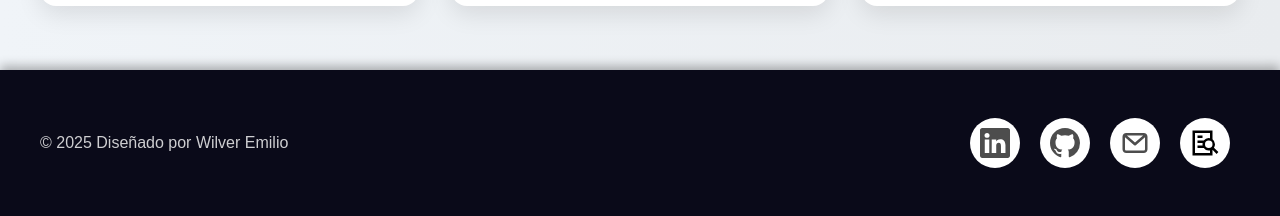
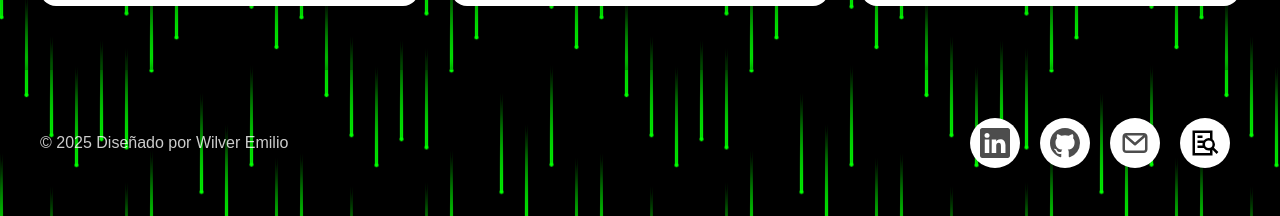
Before and after one commit to WilverEmilio/portafolio, a React (Vite) app: page /projects in a window 1280 px wide. Shown: the part 678-894 px from the top of the page. Built offline with nearby package versions, Linux system fonts and the light colour scheme.

Commit message:
Agregando el fondo

```diff
--- a/src/App.css
+++ b/src/App.css
@@ -40,3 +40,169 @@
 .read-the-docs {
   color: #888;
 } */
+
+/* From Uiverse.io by SelfMadeSystem */
+/*
+More comprehensive version at shenanigans.shoghisimon.ca/collection/css-rain-bg/
+ */
+
+ .container {
+  width: 100%;
+  height: 100%;
+  background: #000;
+  background-image: radial-gradient(4px 100px at 0px 235px, #0f0, #0000),
+    radial-gradient(4px 100px at 300px 235px, #0f0, #0000),
+    radial-gradient(1.5px 1.5px at 150px 117.5px, #0f0 100%, #0000 150%),
+    radial-gradient(4px 100px at 0px 252px, #0f0, #0000),
+    radial-gradient(4px 100px at 300px 252px, #0f0, #0000),
+    radial-gradient(1.5px 1.5px at 150px 126px, #0f0 100%, #0000 150%),
+    radial-gradient(4px 100px at 0px 150px, #0f0, #0000),
+    radial-gradient(4px 100px at 300px 150px, #0f0, #0000),
+    radial-gradient(1.5px 1.5px at 150px 75px, #0f0 100%, #0000 150%),
+    radial-gradient(4px 100px at 0px 253px, #0f0, #0000),
+    radial-gradient(4px 100px at 300px 253px, #0f0, #0000),
+    radial-gradient(1.5px 1.5px at 150px 126.5px, #0f0 100%, #0000 150%),
+    radial-gradient(4px 100px at 0px 204px, #0f0, #0000),
+    radial-gradient(4px 100px at 300px 204px, #0f0, #0000),
+    radial-gradient(1.5px 1.5px at 150px 102px, #0f0 100%, #0000 150%),
+    radial-gradient(4px 100px at 0px 134px, #0f0, #0000),
+    radial-gradient(4px 100px at 300px 134px, #0f0, #0000),
+    radial-gradient(1.5px 1.5px at 150px 67px, #0f0 100%, #0000 150%),
+    radial-gradient(4px 100px at 0px 179px, #0f0, #0000),
+    radial-gradient(4px 100px at 300px 179px, #0f0, #0000),
+    radial-gradient(1.5px 1.5px at 150px 89.5px, #0f0 100%, #0000 150%),
+    radial-gradient(4px 100px at 0px 299px, #0f0, #0000),
+    radial-gradient(4px 100px at 300px 299px, #0f0, #0000),
+    radial-gradient(1.5px 1.5px at 150px 149.5px, #0f0 100%, #0000 150%),
+    radial-gradient(4px 100px at 0px 215px, #0f0, #0000),
+    radial-gradient(4px 100px at 300px 215px, #0f0, #0000),
+    radial-gradient(1.5px 1.5px at 150px 107.5px, #0f0 100%, #0000 150%),
+    radial-gradient(4px 100px at 0px 281px, #0f0, #0000),
+    radial-gradient(4px 100px at 300px 281px, #0f0, #0000),
+    radial-gradient(1.5px 1.5px at 150px 140.5px, #0f0 100%, #0000 150%),
+    radial-gradient(4px 100px at 0px 158px, #0f0, #0000),
+    radial-gradient(4px 100px at 300px 158px, #0f0, #0000),
+    radial-gradient(1.5px 1.5px at 150px 79px, #0f0 100%, #0000 150%),
+    radial-gradient(4px 100px at 0px 210px, #0f0, #0000),
+    radial-gradient(4px 100px at 300px 210px, #0f0, #0000),
+    radial-gradient(1.5px 1.5px at 150px 105px, #0f0 100%, #0000 150%);
+  background-size:
+    300px 235px,
+    300px 235px,
+    300px 235px,
+    300px 252px,
+    300px 252px,
+    300px 252px,
+    300px 150px,
+    300px 150px,
+    300px 150px,
+    300px 253px,
+    300px 253px,
+    300px 253px,
+    300px 204px,
+    300px 204px,
+    300px 204px,
+    300px 134px,
+    300px 134px,
+    300px 134px,
+    300px 179px,
+    300px 179px,
+    300px 179px,
+    300px 299px,
+    300px 299px,
+    300px 299px,
+    300px 215px,
+    300px 215px,
+    300px 215px,
+    300px 281px,
+    300px 281px,
+    300px 281px,
+    300px 158px,
+    300px 158px,
+    300px 158px,
+    300px 210px,
+    300px 210px,
+    300px 210px;
+  animation: hi 150s linear infinite;
+}
+
+@keyframes hi {
+  0% {
+    background-position:
+      0px 220px,
+      3px 220px,
+      151.5px 337.5px,
+      25px 24px,
+      28px 24px,
+      176.5px 150px,
+      50px 16px,
+      53px 16px,
+      201.5px 91px,
+      75px 224px,
+      78px 224px,
+      226.5px 350.5px,
+      100px 19px,
+      103px 19px,
+      251.5px 121px,
+      125px 120px,
+      128px 120px,
+      276.5px 187px,
+      150px 31px,
+      153px 31px,
+      301.5px 120.5px,
+      175px 235px,
+      178px 235px,
+      326.5px 384.5px,
+      200px 121px,
+      203px 121px,
+      351.5px 228.5px,
+      225px 224px,
+      228px 224px,
+      376.5px 364.5px,
+      250px 26px,
+      253px 26px,
+      401.5px 105px,
+      275px 75px,
+      278px 75px,
+      426.5px 180px;
+  }
+  to {
+    background-position:
+      0px 6800px,
+      3px 6800px,
+      151.5px 6917.5px,
+      25px 13632px,
+      28px 13632px,
+      176.5px 13758px,
+      50px 5416px,
+      53px 5416px,
+      201.5px 5491px,
+      75px 17175px,
+      78px 17175px,
+      226.5px 17301.5px,
+      100px 5119px,
+      103px 5119px,
+      251.5px 5221px,
+      125px 8428px,
+      128px 8428px,
+      276.5px 8495px,
+      150px 9876px,
+      153px 9876px,
+      301.5px 9965.5px,
+      175px 13391px,
+      178px 13391px,
+      326.5px 13540.5px,
+      200px 14741px,
+      203px 14741px,
+      351.5px 14848.5px,
+      225px 18770px,
+      228px 18770px,
+      376.5px 18910.5px,
+      250px 5082px,
+      253px 5082px,
+      401.5px 5161px,
+      275px 6375px,
+      278px 6375px,
+      426.5px 6480px;
+  }
+}
--- a/src/App.jsx
+++ b/src/App.jsx
@@ -9,6 +9,7 @@ import './App.css'
 
 function App() {
   return (
+    <div class="container">
     <Router>
       <Header />
       <Routes>
@@ -19,6 +20,7 @@ function App() {
       </Routes>
       <Footer />
     </Router>
+    </div>
   )
 }
 
--- a/src/components/Footer/Footer.module.css
+++ b/src/components/Footer/Footer.module.css
@@ -1,5 +1,5 @@
 .footer {
-  background-color: #0a0a19;
+  /* background-color: #0a0a19; */
   color: #ffffff;
   padding: 2rem 1rem;
   display: flex;
--- a/src/pages/Projects/Project.module.css
+++ b/src/pages/Projects/Project.module.css
@@ -1,6 +1,6 @@
 .projects {
     padding: 4rem 2rem;
-    background: linear-gradient(to right, #f0f4f8, #e9ecef);
+    /* background: linear-gradient(to right, #f0f4f8, #e9ecef); */
     font-family: 'Segoe UI', Tahoma, Geneva, Verdana, sans-serif;
   }
 
```
